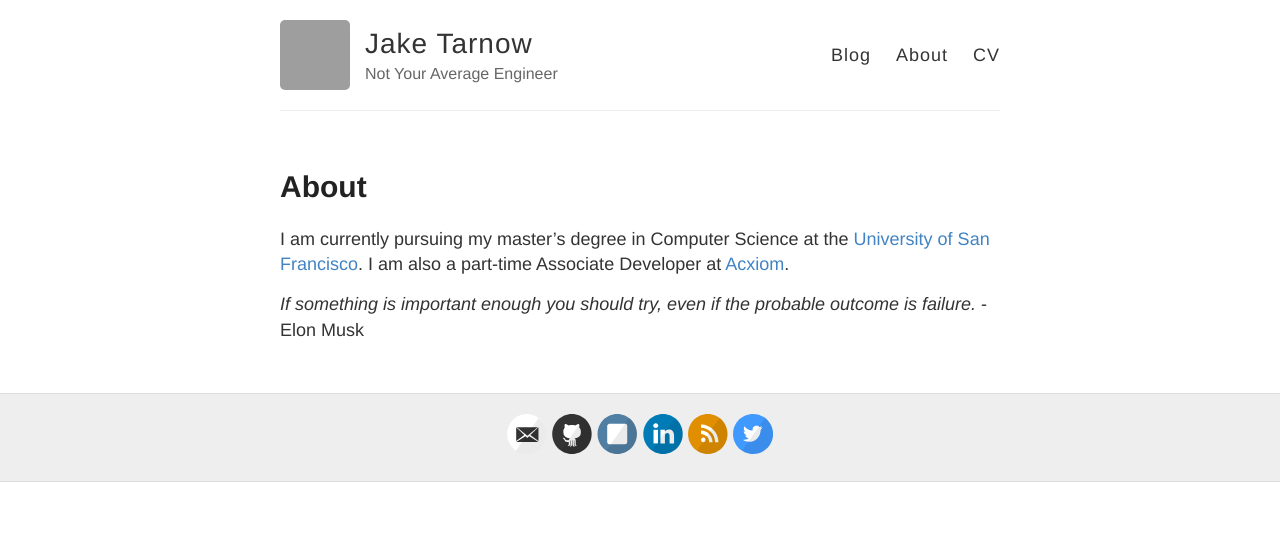
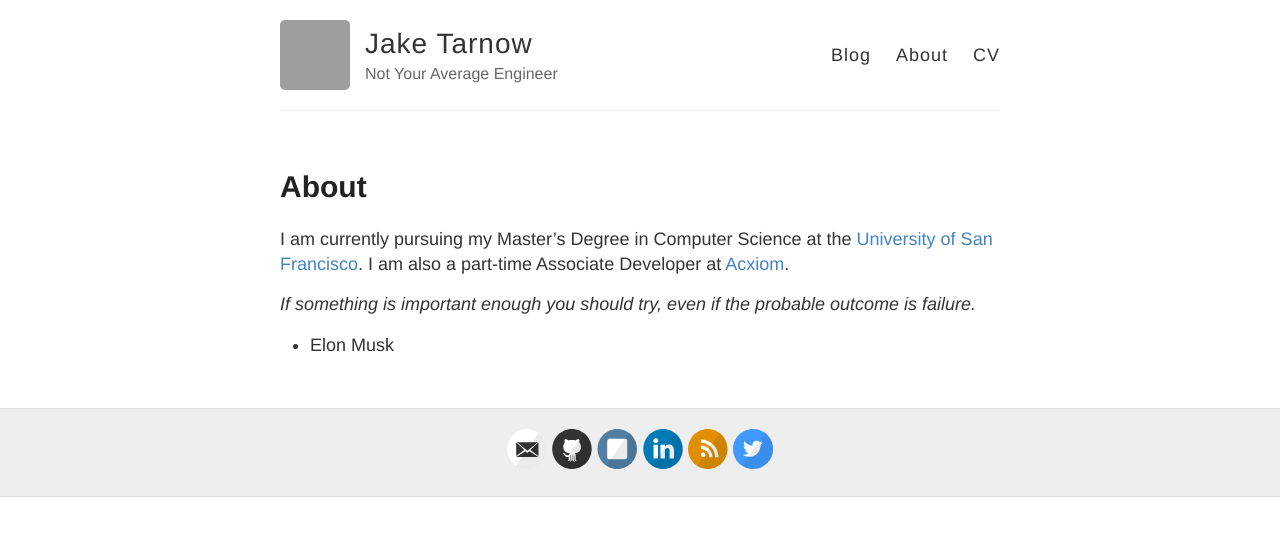
Before and after one commit to HoneyBadger123/jaketarnow.github.io, a Jekyll site: the page built from about.md, in a window 1280 px wide. Shown: the top 536 px of the page. Built offline with Jekyll 4.4.1, drawn with Linux system fonts in a browser that asks for light colours; Markdown is read by kramdown in place of the engine named in the settings; grey boxes are pictures that could not be loaded.

```diff
--- a/about.md
+++ b/about.md
@@ -4,6 +4,7 @@ title: About
 permalink: /about/
 ---
 
-I am currently pursuing my master's degree in Computer Science at the [University of San Francisco](https://www.usfca.edu/arts-sciences/graduate-programs/computer-science). I am also a part-time Associate Developer at [Acxiom](http://www.acxiom.com/).
+I am currently pursuing my Master's Degree in Computer Science at the [University of San Francisco](https://www.usfca.edu/arts-sciences/graduate-programs/computer-science). I am also a part-time Associate Developer at [Acxiom](http://www.acxiom.com/).
 
-*If something is important enough you should try, even if the probable outcome is failure.* - Elon Musk
+*If something is important enough you should try, even if the probable outcome is failure.*
+- Elon Musk
```
